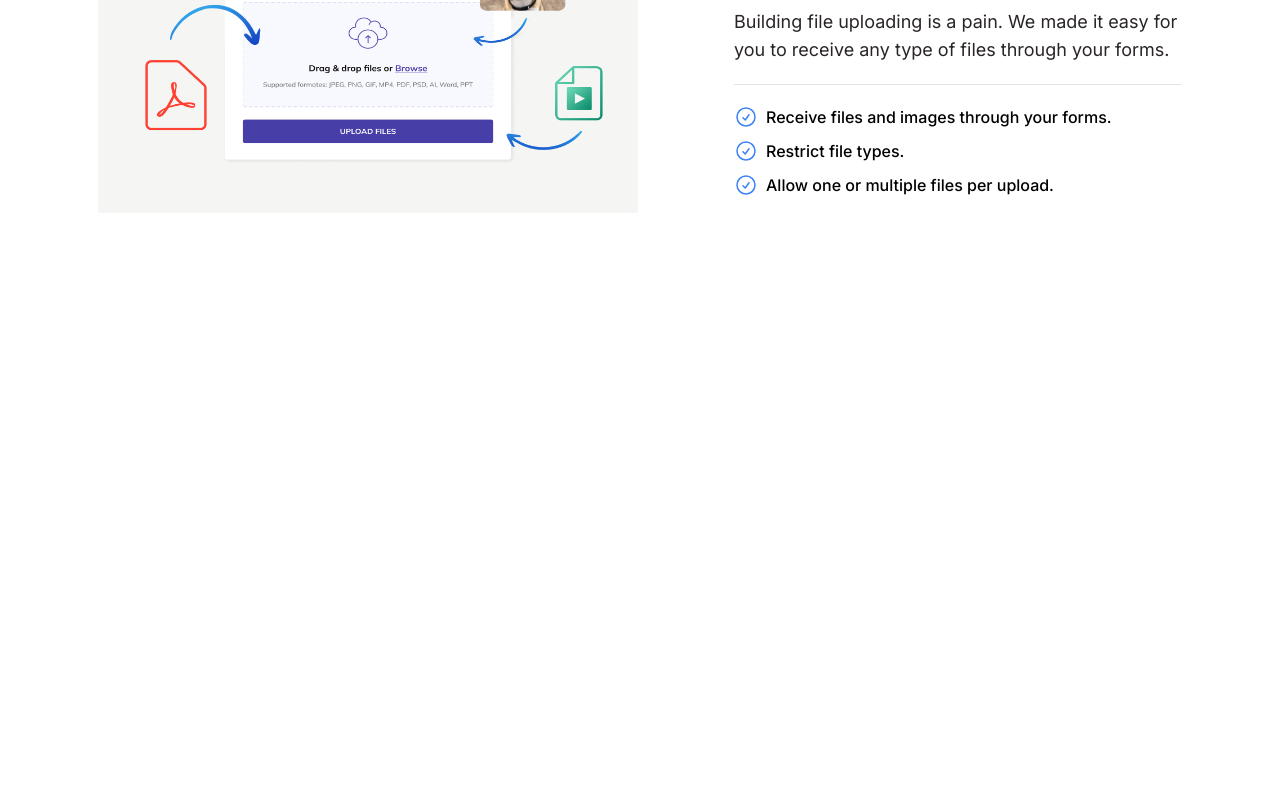
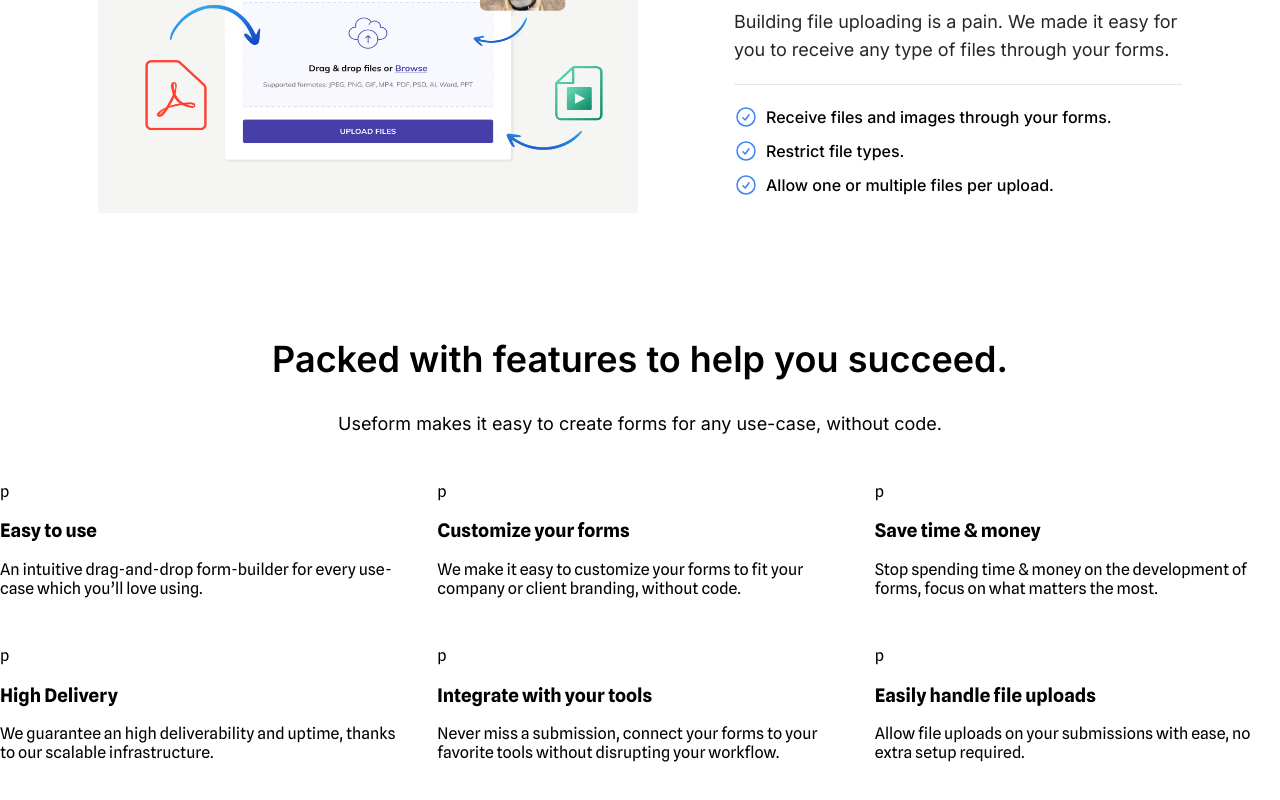
Before and after one commit to Gilsabo/react-landing-page-clone, a JavaScript app: page / in a window 1280 px wide. Shown: the part 2938-3738 px from the top of the page. Before the commit the page ends 3211 px from the top, so only its background shows below. Built offline with nearby package versions, Linux system fonts and the light colour scheme; the HTML template or start-up script is replaced by a standard one.

Commit message:
Add styles and structure with grid layout in the sixth section

```diff
--- a/src/App.js
+++ b/src/App.js
@@ -415,6 +415,64 @@ export default function App() {
           </ul>
         </div>
       </section>
+      <section className={styles.sectionPackedWithFeatures}>
+        <h2 className={styles.sectionPackedWithFeaturesHeader}>
+          Packed with features to help you succeed.
+        </h2>
+        <p className={styles.sectionPackedWithFeaturesparagraph}>
+          Useform makes it easy to create forms for any use-case, without code.
+        </p>
+        <div className={styles.sectionPackedWithFeaturesmainContainer}>
+          <div className={styles.box}>
+            <span>p</span>
+            <h3>Easy to use</h3>
+            <p>
+              An intuitive drag-and-drop form-builder for every use-case which
+              you’ll love using.
+            </p>
+          </div>
+          <div className={styles.box}>
+            <span>p</span>
+            <h3>Customize your forms</h3>
+            <p>
+              We make it easy to customize your forms to fit your company or
+              client branding, without code.
+            </p>
+          </div>
+          <div className={styles.box}>
+            <span>p</span>
+            <h3>Save time & money</h3>
+            <p>
+              Stop spending time & money on the development of forms, focus on
+              what matters the most.
+            </p>
+          </div>
+          <div className={styles.box}>
+            <span>p</span>
+            <h3>High Delivery</h3>
+            <p>
+              We guarantee an high deliverability and uptime, thanks to our
+              scalable infrastructure.
+            </p>
+          </div>
+          <div className={styles.box}>
+            <span>p</span>
+            <h3>Integrate with your tools</h3>
+            <p>
+              Never miss a submission, connect your forms to your favorite tools
+              without disrupting your workflow.
+            </p>
+          </div>
+          <div className={styles.box}>
+            <span>p</span>
+            <h3>Easily handle file uploads</h3>
+            <p>
+              Allow file uploads on your submissions with ease, no extra setup
+              required.
+            </p>
+          </div>
+        </div>
+      </section>
     </div>
   );
 }
--- a/src/App.module.scss
+++ b/src/App.module.scss
@@ -252,3 +252,29 @@ nav {
   display: flex;
   justify-content: center;
 }
+
+.sectionPackedWithFeatures {
+  padding: 4rem 0rem;
+  display: flex;
+  flex-direction: column;
+  align-items: center;
+  .sectionPackedWithFeaturesHeader {
+    font-family: 'Inter', sans-serif;
+    margin: 0rem 0rem 2rem;
+    font-weight: 600;
+    font-size: 2.25rem;
+  }
+  .sectionPackedWithFeaturesparagraph {
+    margin: 0rem 0rem 3rem;
+    font-family: 'Inter', sans-serif;
+    font-size: 1.125rem;
+  }
+}
+
+.sectionPackedWithFeaturesmainContainer {
+  display: grid;
+  grid-template-columns: 1fr 1fr 1fr;
+  grid-template-rows: 1fr 1fr;
+  row-gap: 2rem;
+  column-gap: 2rem;
+}
```
